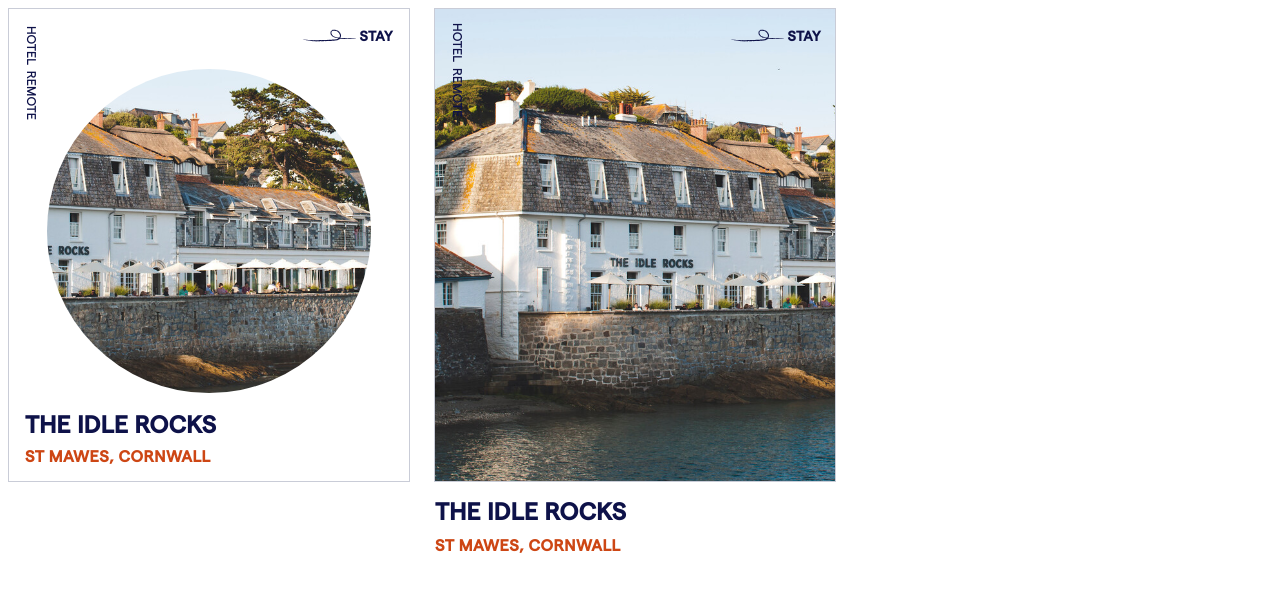
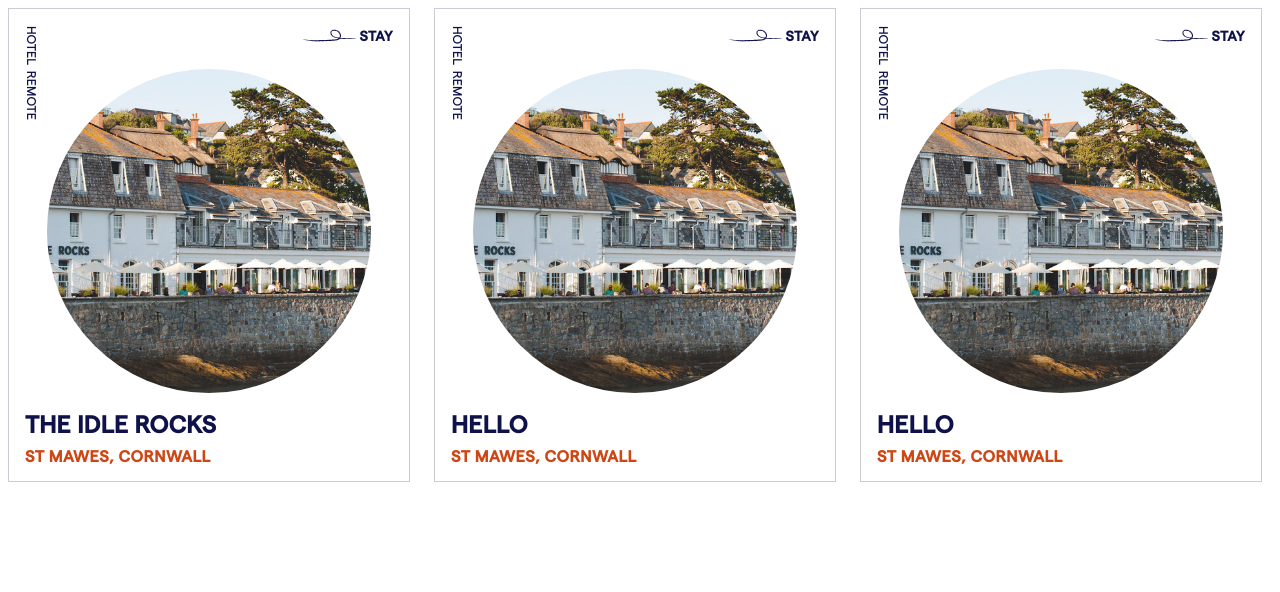
Before and after one commit to AnyaDroz/carousel, a React (Create React App) app: page / in a window 1280 px wide. Shown: the top 592 px of the page. Built offline with nearby package versions, Linux system fonts and the light colour scheme.

Commit message:
can't figure out how to get multiple class changes, managed to get the logic just wrong animation

```diff
--- a/src/App.js
+++ b/src/App.js
@@ -1,11 +1,10 @@
 import "./App.css";
-import CarouselTile from "./components/carouselTile/CarouselTile.jsx";
-import CarouselTileActive from "./components/carouselTileActive/CarouselTileActive.jsx";
+import Carousel from "./components/carousel";
+
 function App() {
   return (
     <div className="App">
-      <CarouselTile />
-      <CarouselTileActive />
+      <Carousel />
     </div>
   );
 }
--- /dev/null
+++ b/src/components/carousel/carousel.scss
@@ -0,0 +1,6 @@
+.card-container {
+    position: relative;
+    display: flex;
+    flex-direction: row;
+    gap: 24px
+}
--- /dev/null
+++ b/src/components/carousel/index.js
@@ -0,0 +1,39 @@
+import React from "react";
+import "./carousel.scss";
+import CarouselTile from "../carouselTile/CarouselTile";
+
+const info = [
+  {
+    label: "stay",
+    title: "the idle rocks",
+    eyebrowOne: "hotel",
+    eyebrowTwo: "remote",
+    location: "St mawes, cornwall",
+  },
+  {
+    label: "stay",
+    title: "hello",
+    eyebrowOne: "hotel",
+    eyebrowTwo: "remote",
+    location: "St mawes, cornwall",
+  },
+  {
+    label: "stay",
+    title: "hello",
+    eyebrowOne: "hotel",
+    eyebrowTwo: "remote",
+    location: "St mawes, cornwall",
+  },
+];
+
+function Carousel() {
+  return (
+    <div className="card-container">
+      {info.map((item, key) => {
+        return <CarouselTile key={key} info={item} />;
+      })}
+    </div>
+  );
+}
+
+export default Carousel;
--- a/src/components/carouselTile/CarouselTile.jsx
+++ b/src/components/carouselTile/CarouselTile.jsx
@@ -2,16 +2,17 @@
 import "../carouselTile/carousel_tile.scss";
 import Squiggle from "../../images/squiggle.svg";
 import Idlerocks from "../../images/idlerocks.png";
-const CarouselTile = () => {
+
+const CarouselTile = ({ info }) => {
   return (
     <div className="tile-container">
       {/* EYEBROWS */}
       <div className="tile-container__eyebrow-container">
         <h4 className="tile-container__eyebrow-container__eyebrow-one">
-          Hotel
+          {info.eyebrowOne}
         </h4>
         <h4 className="tile-container__eyebrow-container__eyebrow-two">
-          Remote
+          {info.eyebrowTwo}
         </h4>
       </div>
 
@@ -22,7 +23,7 @@
           alt="squiggle"
           className="tile-container__label-container__squiggle"
         />
-        <h4 className="tile-container__label-container__type">stay</h4>
+        <h4 className="tile-container__label-container__type">{info.label}</h4>
       </div>
       {/* IMAGE */}
       <div className="test">
@@ -36,8 +37,8 @@
       </div>
       {/* TITLE */}
       <div className="tile-container__title">
-        <h1 className="tile-container__title__header">The idle rocks</h1>
-        <h2 className="tile-container__title__subheader">St mawes, cornwall</h2>
+        <h1 className="tile-container__title__header">{info.title}</h1>
+        <h2 className="tile-container__title__subheader">{info.location}</h2>
       </div>
     </div>
   );
--- a/src/components/carouselTileActive/CarouselTileActive.jsx
+++ /dev/null
@@ -1,54 +0,0 @@
-import React from "react";
-import "../carouselTileActive/carousel_tile_active.scss";
-import Squiggle from "../../images/squiggle.svg";
-import Idlerocks from "../../images/idlerocks.png";
-import { tiles } from "../../helpers/config.js";
-
-const CarouselTileActive = () => {
-  return (
-    <div>
-      {tiles.map((item, key) => (
-        <div className="active-tile-container">
-          <div className="active-tile-container__topbar">
-            <div className="active-tile-container__topbar__eyebrow-container">
-              <h4 className="active-tile-container__topbar__eyebrow-container__eyebrow-one">
-                {item.eyebrowOne}
-              </h4>
-              <h4 className="active-tile-container__topbar__eyebrow-container__eyebrow-two">
-                {item.eyebrowTwo}
-              </h4>
-            </div>
-
-            <div className="active-tile-container__topbar__label-container">
-              <img
-                src={Squiggle}
-                alt="squiggle"
-                className="active-tile-container__topbar__label-container__squiggle"
-              />
-              <h4 className="active-tile-container__topbar__label-container__type">
-                {item.label}
-              </h4>
-            </div>
-          </div>
-          <div className="active-tile-container__image-container">
-            <img
-              src={Idlerocks}
-              alt="Idlerocks"
-              className="active-tile-container__image-container__image"
-            />
-          </div>
-          <div className="active-tile-container__title">
-            <h1 className="active-tile-container__title__header">
-              {item.title}
-            </h1>
-            <h2 className="active-tile-container__title__subheader">
-              {item.location}
-            </h2>
-          </div>
-        </div>
-      ))}
-    </div>
-  );
-};
-
-export default CarouselTileActive;
--- a/src/components/carouselTileActive/carousel_tile_active.scss
+++ /dev/null
@@ -1,103 +0,0 @@
-.active-tile-container {
-    color: #0E1249;
-    height: 472px;
-    width: 400px;
-    position: relative;
-    border-color: #C9CCD7;
-    border-style: solid;
-    border-width: 1px;
-    // background-image: url(../../images/idlerocks.png);
-    // background-size: cover;
-    // background-position: 50% 50%;
-
-
-    &__topbar {
-        position: absolute;
-        width: 370px;
-        display: flex;
-        flex-direction: row;
-        justify-content: space-between;
-        padding-left: 16px;
-        padding-right: 16px;
-        z-index: 0;
-
-
-        &__eyebrow-container {
-            position: relative;
-            display: flex;
-            font-family: "MatterLight";
-            text-transform: uppercase;
-            font-size: 12px;
-            letter-spacing: 0.5px;
-            flex-direction: row;
-            gap: 6px;
-            transform: rotate(90deg) translate(35px, 45px);
-
-        }
-
-        &__label-container {
-            position: relative;
-            display: flex;
-            font-family: "Matter";
-            text-transform: uppercase;
-            font-size: 14px;
-            letter-spacing: 0.5px;
-            flex-direction: row;
-            gap: 4px;
-        }
-    }
-
-    &__image-container {
-        position: absolute;
-        justify-content: center;
-        margin: 0 auto;
-        // display: flex;
-        width: 400px;
-        height: 472px;
-        overflow: hidden;
-        z-index: -10;
-
-
-        &__image {
-
-
-            border-radius: 0;
-            height: 100%;
-            width: auto;
-            object-fit: cover;
-            object-position: -240px 100%;
-        }
-
-
-    }
-
-    &__title {
-        position: absolute;
-        bottom: -90px;
-        align-content: flex-end;
-        padding-left: 0px;
-
-
-        &__header {
-            font-family: "Matter";
-            text-transform: uppercase;
-            font-size: 24px;
-            letter-spacing: 0.5px;
-            line-height: 32px;
-            margin-top: 24px;
-            margin-bottom: 12px;
-        }
-
-        &__subheader {
-            transform: translate(0, -4px);
-            color: #CD4614;
-            position: relative;
-            font-family: "Matter";
-            text-transform: uppercase;
-            font-size: 16px;
-            letter-spacing: 0.5px;
-            line-height: 16px;
-        }
-    }
-
-}
```
